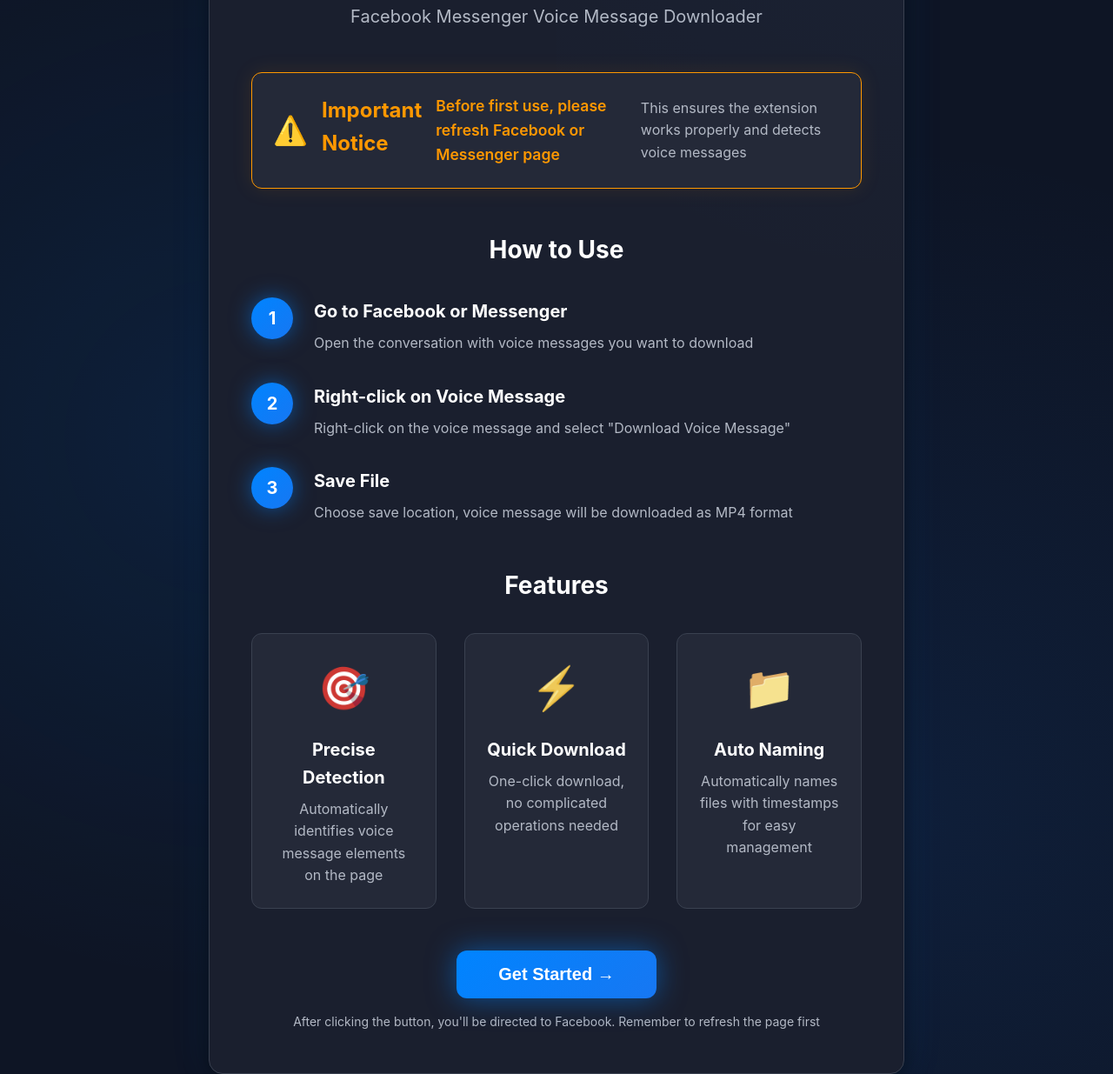
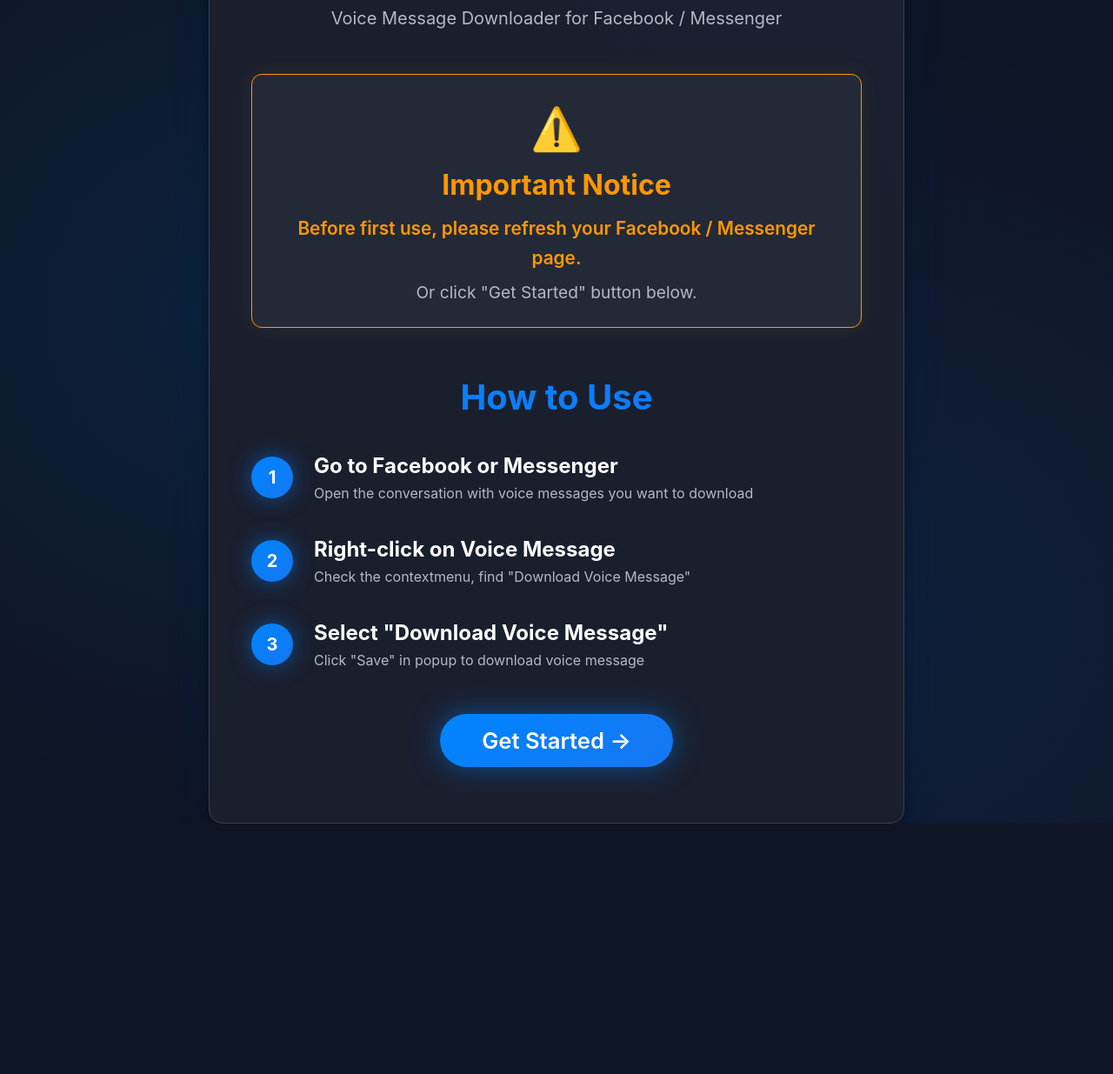
Before and after one commit to linporu/facebook-messenger-voice-message-download, a browser extension: page extension/onboarding/welcome.html in a window 1280 px wide. Shown: the part 230-1465 px from the top of the page at 87% size. After the commit the page ends 1177 px from the top, so only its background shows below. Drawn offline with nearby package versions, Linux system fonts and the light colour scheme.

Commit message:
Style/onboarding (#38)
* style(onboarding): add CSS reset to welcome.html

- 在 welcome.html 中新增 Normalize CSS 以統一樣式，提升頁面外觀一致性。
- 調整多處段落內容的排版，改善可讀性與視覺效果。
- 此變更有助於增強用戶體驗，並為首次使用者提供更友好的介面。

* refactor(welcome.html): 移除功能特色區塊並更新頁腳內容

- 刪除 onboarding 頁面中的功能特色區塊，以簡化界面並聚焦於主要操作。
- 更新頁腳中的提示文字，將「Facebook」與「Messenger」合併，提升用戶對導向的清晰度。
- 此變更有助於提升頁面的整體可讀性與用戶體驗，並為首次使用者提供更直接的操作指引。

* docs(welcome.html): 更新 onboarding 頁面內容以提升可讀性

- 將副標題內容調整為「Voice Message Downloader for Facebook / Messenger」，增強清晰度。
- 更新重要提示內容，簡化語句並增加「Get started」按鈕的提示，提升用戶操作指引。
- 調整步驟說明，簡化語言以提高可讀性，幫助用戶更快理解操作流程。
- 此變更有助於改善用戶體驗，並為首次使用者提供更友好的介面。

* fix(welcome.html): 修正「Get started」按鈕的標題大小寫

- 將「Get started」按鈕的文字更新為「Get Started」，以符合標題格式並提升一致性。
- 此變更有助於改善用戶界面的可讀性，並增強整體使用體驗。

* refactor(welcome.html): 移除頁腳中的提示文字以簡化界面

- 刪除 onboarding 頁面中頁腳的提示文字，提升界面的整體簡潔性。
- 此變更有助於聚焦於主要操作，改善用戶體驗，並為首次使用者提供更直接的操作指引。

* style(welcome.css): 調整樣式以提升界面美觀性與可讀性

- 更新字體設置，調整標題、步驟及重要提示的字體大小與顏色，增強視覺效果。
- 改善背景漸層與陰影效果，提升整體界面的現代感。
- 調整邊距與內距，優化元素佈局，提供更友好的使用體驗。
- 此變更有助於提升用戶界面的整體一致性與可讀性，並為首次使用者提供更直觀的操作指引。

```diff
--- a/extension/onboarding/welcome.css
+++ b/extension/onboarding/welcome.css
@@ -45,8 +45,16 @@
   left: 0;
   right: 0;
   bottom: 0;
-  background: radial-gradient(circle at 20% 50%, rgba(0, 132, 255, 0.1) 0%, transparent 50%),
-              radial-gradient(circle at 80% 80%, rgba(23, 119, 242, 0.1) 0%, transparent 50%);
+  background: radial-gradient(
+      circle at 20% 50%,
+      rgba(0, 132, 255, 0.1) 0%,
+      transparent 50%
+    ),
+    radial-gradient(
+      circle at 80% 80%,
+      rgba(23, 119, 242, 0.1) 0%,
+      transparent 50%
+    );
   pointer-events: none;
 }
 
@@ -55,8 +63,7 @@
   width: 90%;
   background: var(--surface);
   border-radius: 16px;
-  box-shadow: 0 4px 24px var(--shadow-lg),
-              0 0 48px rgba(0, 132, 255, 0.1);
+  box-shadow: 0 4px 24px var(--shadow-lg), 0 0 48px rgba(0, 132, 255, 0.1);
   border: 1px solid var(--border);
   padding: 48px;
   animation: fadeIn 0.4s ease-out;
@@ -95,7 +102,7 @@
 .logo {
   width: 80px;
   height: 80px;
-  margin-bottom: 24px;
+
   animation: bounceIn 0.5s ease-out;
   filter: drop-shadow(0 0 20px var(--glow));
 }
@@ -113,6 +120,7 @@
 }
 
 h1 {
+  color: var(--primary-color);
   font-size: 2.5rem;
   font-weight: 700;
   background: var(--primary-gradient);
@@ -132,9 +140,11 @@
   border: 1px solid var(--warning);
   border-radius: 12px;
   padding: 24px;
-  margin-bottom: 48px;
-  display: flex;
-  align-items: center;
+  line-height: 1.6;
+  margin-bottom: 40px;
+  margin-left: auto;
+  margin-right: auto;
+  text-align: center;
   gap: 16px;
   animation: slideIn 0.4s ease-out 0.2s both;
   box-shadow: 0 0 24px rgba(255, 152, 0, 0.1);
@@ -152,25 +162,27 @@
 }
 
 .notice-icon {
-  font-size: 2rem;
+  font-size: 3rem;
   flex-shrink: 0;
 }
 
 .important-notice h2 {
-  font-size: 1.5rem;
+  font-size: 2rem;
   margin-bottom: 8px;
   color: var(--warning);
 }
 
 .important-notice p {
+  font-size: 1.2rem;
   color: var(--text-secondary);
   margin: 0;
 }
 
 .important-notice .highlight {
   font-weight: 600;
-  font-size: 1.1rem;
+  font-size: 1.3rem;
   color: var(--warning);
+  margin-bottom: 8px;
 }
 
 .steps {
@@ -178,14 +190,21 @@
 }
 
 .steps h2 {
-  font-size: 1.75rem;
-  margin-bottom: 32px;
+  font-size: 2.5rem;
+  line-height: 2;
+  font-weight: 700;
+  background: var(--primary-gradient);
+  color: var(--primary-color);
+  -webkit-background-clip: text;
+  -webkit-text-fill-color: transparent;
+  background-clip: text;
+  margin-bottom: 20px;
   text-align: center;
 }
 
 .step {
   display: flex;
-  align-items: flex-start;
+  align-items: center;
   gap: 24px;
   margin-bottom: 32px;
   opacity: 0;
@@ -229,12 +248,13 @@
 }
 
 .step-content h3 {
-  font-size: 1.25rem;
-  margin-bottom: 8px;
+  font-size: 1.5rem;
+  line-height: 1.6;
 }
 
 .step-content p {
   color: var(--text-secondary);
+  font-size: 1rem;
 }
 
 .features {
@@ -308,9 +328,9 @@
   background: var(--primary-gradient);
   color: white;
   border: none;
-  border-radius: 12px;
+  border-radius: 48px;
   padding: 16px 48px;
-  font-size: 1.25rem;
+  font-size: 1.6rem;
   font-weight: 600;
   cursor: pointer;
   transition: all 0.3s ease;
@@ -328,7 +348,12 @@
   left: -100%;
   width: 100%;
   height: 100%;
-  background: linear-gradient(90deg, transparent, rgba(255, 255, 255, 0.2), transparent);
+  background: linear-gradient(
+    90deg,
+    transparent,
+    rgba(255, 255, 255, 0.2),
+    transparent
+  );
   transition: left 0.6s ease;
 }
 
@@ -347,7 +372,7 @@
 
 .footer-note {
   color: var(--text-secondary);
-  font-size: 0.875rem;
+  font-size: 1rem;
 }
 
 /* 額外樣式 */
--- a/extension/onboarding/welcome.html
+++ b/extension/onboarding/welcome.html
@@ -4,6 +4,10 @@
     <meta charset="UTF-8" />
     <meta name="viewport" content="width=device-width, initial-scale=1.0" />
     <title>Welcome to VoiLoad</title>
+    <link
+      rel="stylesheet"
+      href="https://cdnjs.cloudflare.com/ajax/libs/normalize/8.0.1/normalize.min.css"
+    />
     <link rel="stylesheet" href="welcome.css" />
   </head>
   <body>
@@ -15,16 +19,18 @@
           class="logo"
         />
         <h1>Welcome to VoiLoad</h1>
-        <p class="subtitle">Facebook Messenger Voice Message Downloader</p>
+        <p class="subtitle">
+          Voice Message Downloader for Facebook / Messenger
+        </p>
       </header>
 
       <section class="important-notice">
         <div class="notice-icon">⚠️</div>
         <h2>Important Notice</h2>
         <p class="highlight">
-          Before first use, please refresh Facebook or Messenger page
+          Before first use, please refresh your Facebook / Messenger page.
         </p>
-        <p>This ensures the extension works properly and detects voice messages</p>
+        <p>Or click "Get Started" button below.</p>
       </section>
 
       <section class="steps">
@@ -33,42 +39,23 @@
           <div class="step-number">1</div>
           <div class="step-content">
             <h3>Go to Facebook or Messenger</h3>
-            <p>Open the conversation with voice messages you want to download</p>
+            <p>
+              Open the conversation with voice messages you want to download
+            </p>
           </div>
         </div>
         <div class="step">
           <div class="step-number">2</div>
           <div class="step-content">
             <h3>Right-click on Voice Message</h3>
-            <p>Right-click on the voice message and select "Download Voice Message"</p>
+            <p>Check the contextmenu, find "Download Voice Message"</p>
           </div>
         </div>
         <div class="step">
           <div class="step-number">3</div>
           <div class="step-content">
-            <h3>Save File</h3>
-            <p>Choose save location, voice message will be downloaded as MP4 format</p>
-          </div>
-        </div>
-      </section>
-
-      <section class="features">
-        <h2>Features</h2>
-        <div class="feature-grid">
-          <div class="feature">
-            <div class="feature-icon">🎯</div>
-            <h3>Precise Detection</h3>
-            <p>Automatically identifies voice message elements on the page</p>
-          </div>
-          <div class="feature">
-            <div class="feature-icon">⚡</div>
-            <h3>Quick Download</h3>
-            <p>One-click download, no complicated operations needed</p>
-          </div>
-          <div class="feature">
-            <div class="feature-icon">📁</div>
-            <h3>Auto Naming</h3>
-            <p>Automatically names files with timestamps for easy management</p>
+            <h3>Select "Download Voice Message"</h3>
+            <p>Click "Save" in popup to download voice message</p>
           </div>
         </div>
       </section>
@@ -77,10 +64,6 @@
         <button id="complete-onboarding" class="primary-button">
           Get Started →
         </button>
-
-        <p class="footer-note">
-          After clicking the button, you'll be directed to Facebook. Remember to refresh the page first
-        </p>
       </footer>
     </div>
 
```
